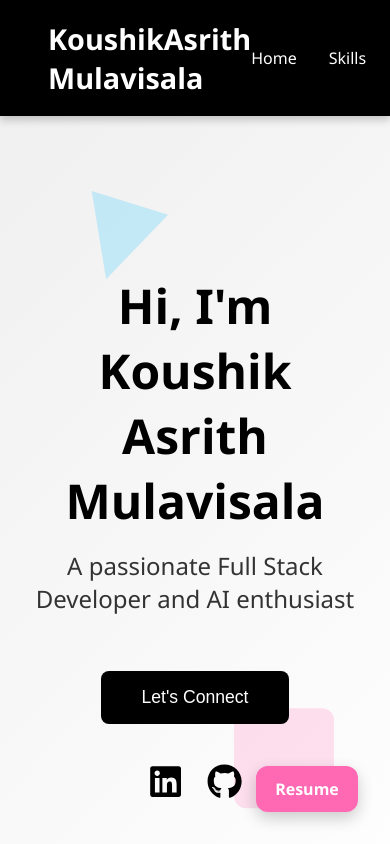
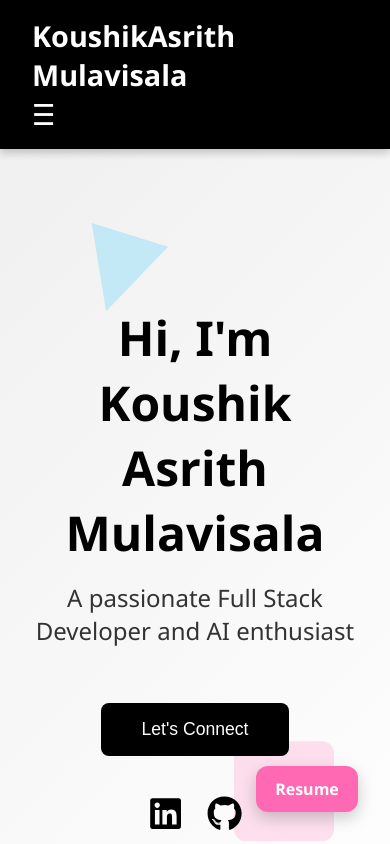
Before and after one commit to Asrithmulaveesala/Portfolio, a React (Vite) app: page / in a window 390 px wide. Built offline with nearby package versions, Linux system fonts and the light colour scheme.

Commit message:
responsive style is included for navbar

```diff
--- a/src/components/navbar.css
+++ b/src/components/navbar.css
@@ -32,3 +32,39 @@
 .navbar-links li:hover {
   color: #666;
 }
+
+.menu-toggle {
+  display: none;
+  font-size: 1.8rem;
+  cursor: pointer;
+  color: white;
+}
+
+/* Responsive Styling */
+@media (max-width: 768px) {
+  .navbar {
+    padding: 1rem 2rem;
+    flex-wrap: wrap;
+  }
+
+  .navbar-links {
+    flex-direction: column;
+    width: 100%;
+    display: none;
+    background-color: #000;
+    padding: 1rem 0;
+  }
+
+  .navbar-links.show {
+    display: flex;
+  }
+
+  .navbar-links li {
+    padding: 0.8rem 0;
+    text-align: center;
+  }
+
+  .menu-toggle {
+    display: block;
+  }
+}
--- a/src/components/navbar.jsx
+++ b/src/components/navbar.jsx
@@ -1,18 +1,29 @@
-import React from 'react';
+import React, { useState } from 'react';
 import './navbar.css';
 
 const Navbar = () => {
+  const [menuOpen, setMenuOpen] = useState(false);
+
   const scrollToSection = (id) => {
     const section = document.getElementById(id);
     if (section) {
       section.scrollIntoView({ behavior: 'smooth' });
+      setMenuOpen(false); // Close menu on item click (mobile)
     }
   };
 
   return (
     <nav className="navbar">
       <div className="navbar-logo">KoushikAsrith Mulavisala</div>
-      <ul className="navbar-links">
+
+      <div
+        className="menu-toggle"
+        onClick={() => setMenuOpen(!menuOpen)}
+      >
+        &#9776;
+      </div>
+
+      <ul className={`navbar-links ${menuOpen ? 'show' : ''}`}>
         <li onClick={() => scrollToSection('hero')}>Home</li>
         <li onClick={() => scrollToSection('skills')}>Skills</li>
         <li onClick={() => scrollToSection('projects')}>Projects</li>
```
